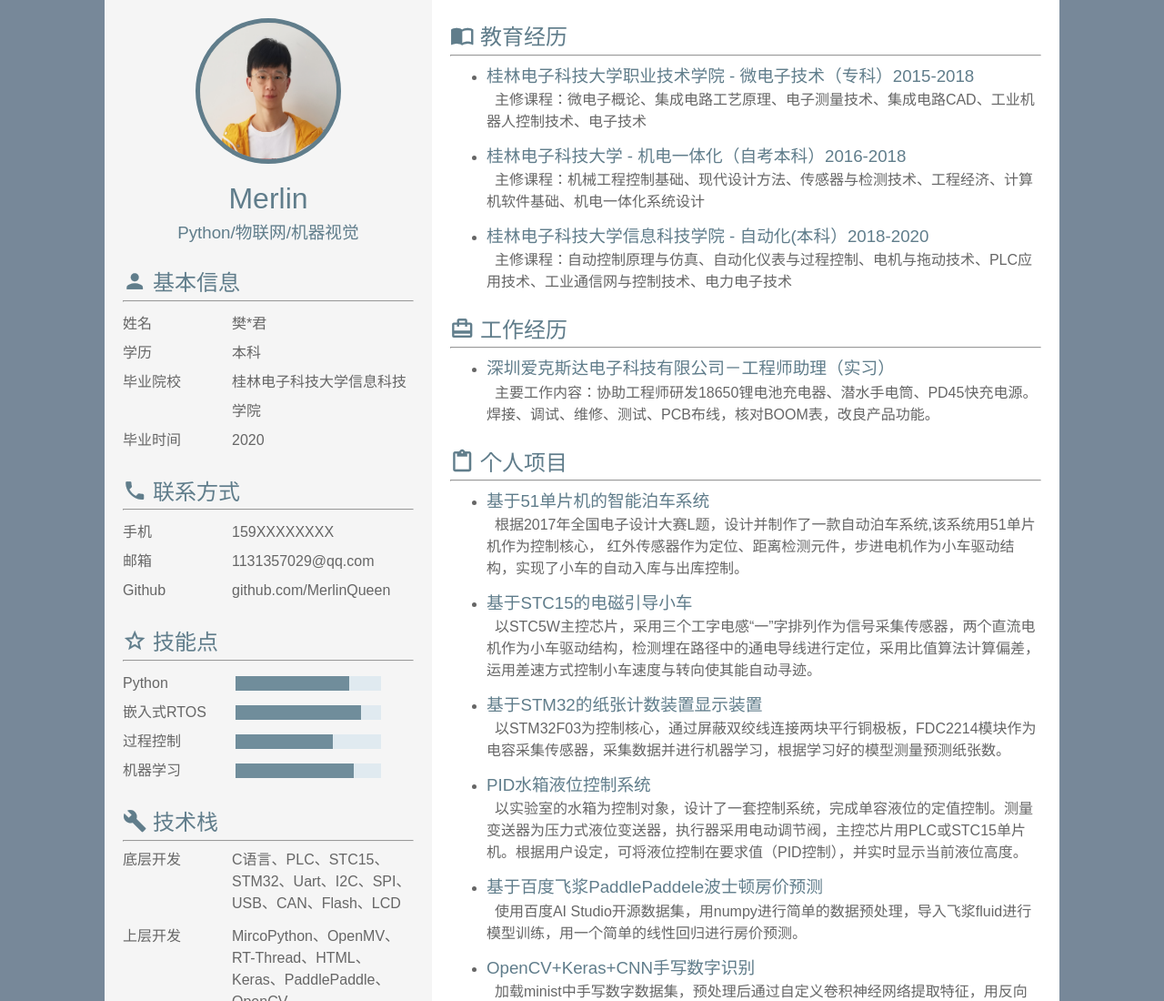
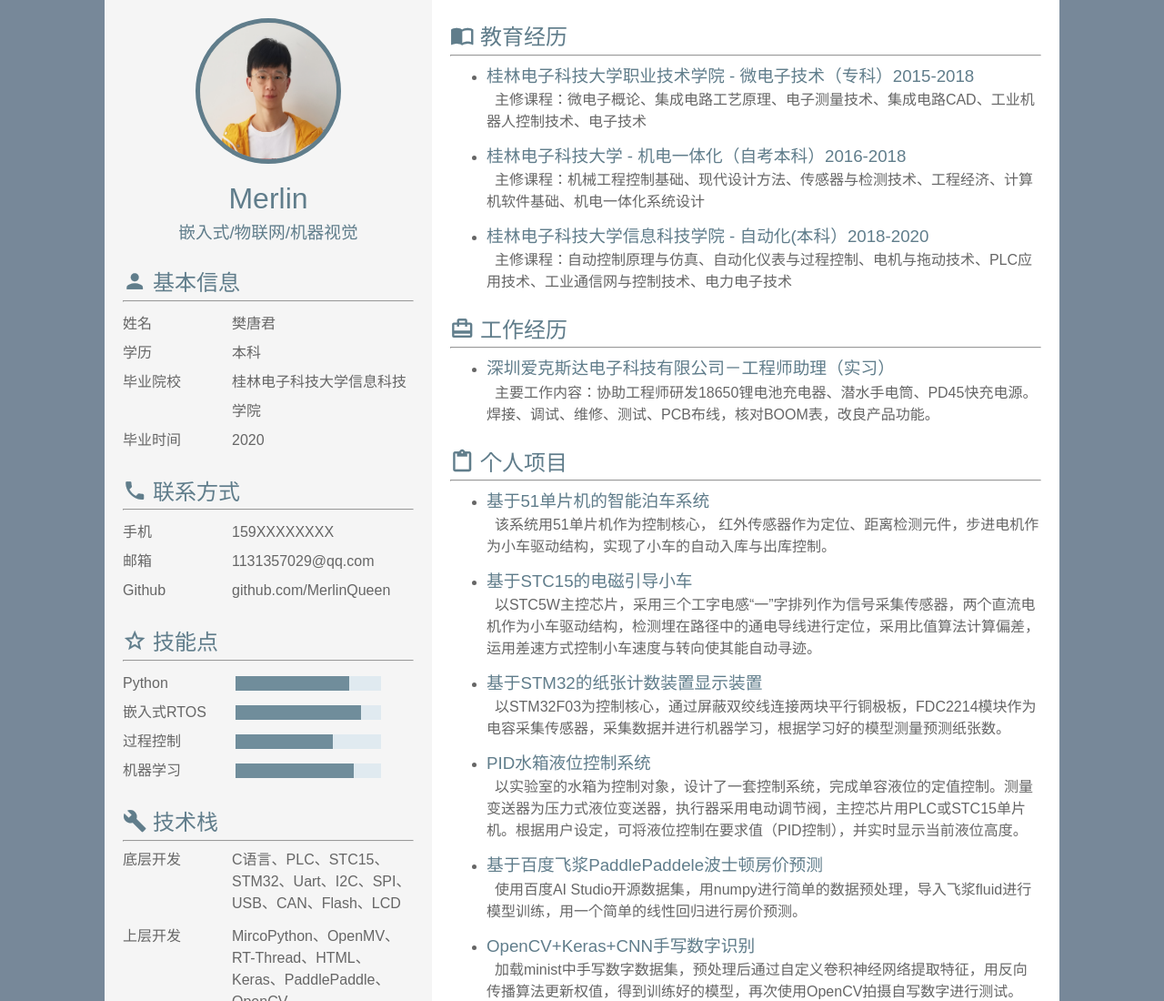
Before and after one commit to MerlinQueen/Resume, a plain HTML site: page index.html in a window 1280 px wide. Shown: the top 1100 px of the page at 91% size. Drawn offline with Linux system fonts and the light colour scheme; grey boxes are pictures that could not be loaded.

Commit message:
Update index.html

```diff
--- a/index.html
+++ b/index.html
@@ -25,7 +25,7 @@
 				<div><img class="portrait" src="static/image/fantangjun.jpg"></div>
                 <h1 id="username" contenteditable="false">Merlin</h1>
                 <div>          </div>
-                <h3 id="persona-tag" contenteditable="false">Python/物联网/机器视觉</h3>
+                <h3 id="persona-tag" contenteditable="false">嵌入式/物联网/机器视觉</h3>
             </div>
             <div>        </div>
 
@@ -34,7 +34,7 @@
                 <hr>
                 <ul class="info-list">
                       <li>
-                        <label class="left-label">姓名</label><span class="label-value">樊*君</span></li>
+                        <label class="left-label">姓名</label><span class="label-value">樊唐君</span></li>
                       <li>
                         <label class="left-label">学历</label><span class="label-value">本科</span></li>
                       <li>
@@ -153,7 +153,7 @@
                 <ul class="experience-list">
                     <li>
                         <h3 contenteditable="false">基于51单片机的智能泊车系统</h3>
-                        <p contenteditable="false">&nbsp; 根据2017年全国电子设计大赛L题，设计并制作了一款自动泊车系统,该系统用51单片机作为控制核心， 红外传感器作为定位、距离检测元件，步进电机作为小车驱动结构，实现了小车的自动入库与出库控制。&nbsp; &nbsp; &nbsp; &nbsp; &nbsp; &nbsp;&nbsp;<br>
+                        <p contenteditable="false">&nbsp; 该系统用51单片机作为控制核心， 红外传感器作为定位、距离检测元件，步进电机作为小车驱动结构，实现了小车的自动入库与出库控制。&nbsp; &nbsp; &nbsp; &nbsp; &nbsp; &nbsp;&nbsp;<br>
                         </p>
                     <span class="item-remove" style="visibility: hidden;"><i class="iconfont icon-delete"></i></span><span class="item-remove" style="visibility: hidden;"><i class="iconfont icon-delete"></i></span><span class="item-remove" style="visibility: hidden;"><i class="iconfont icon-delete"></i></span></li>
                     <li>
```
